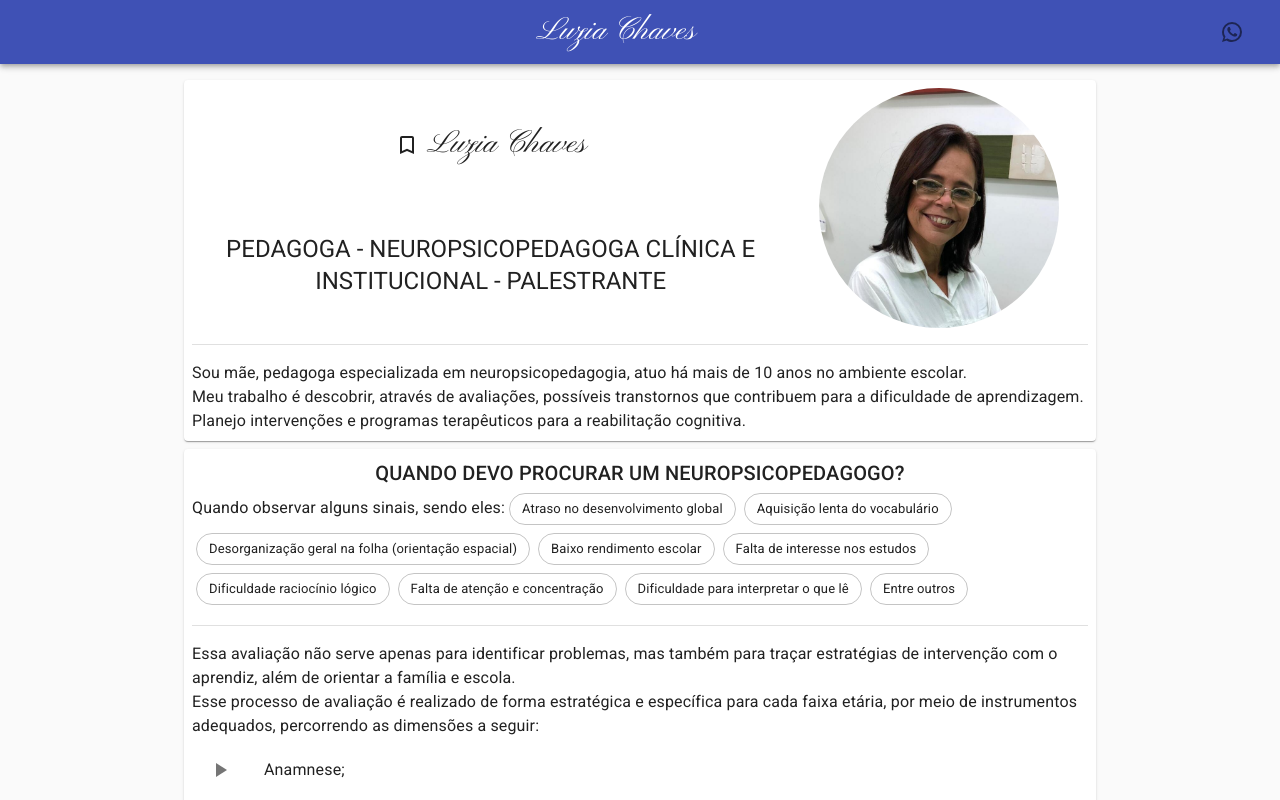
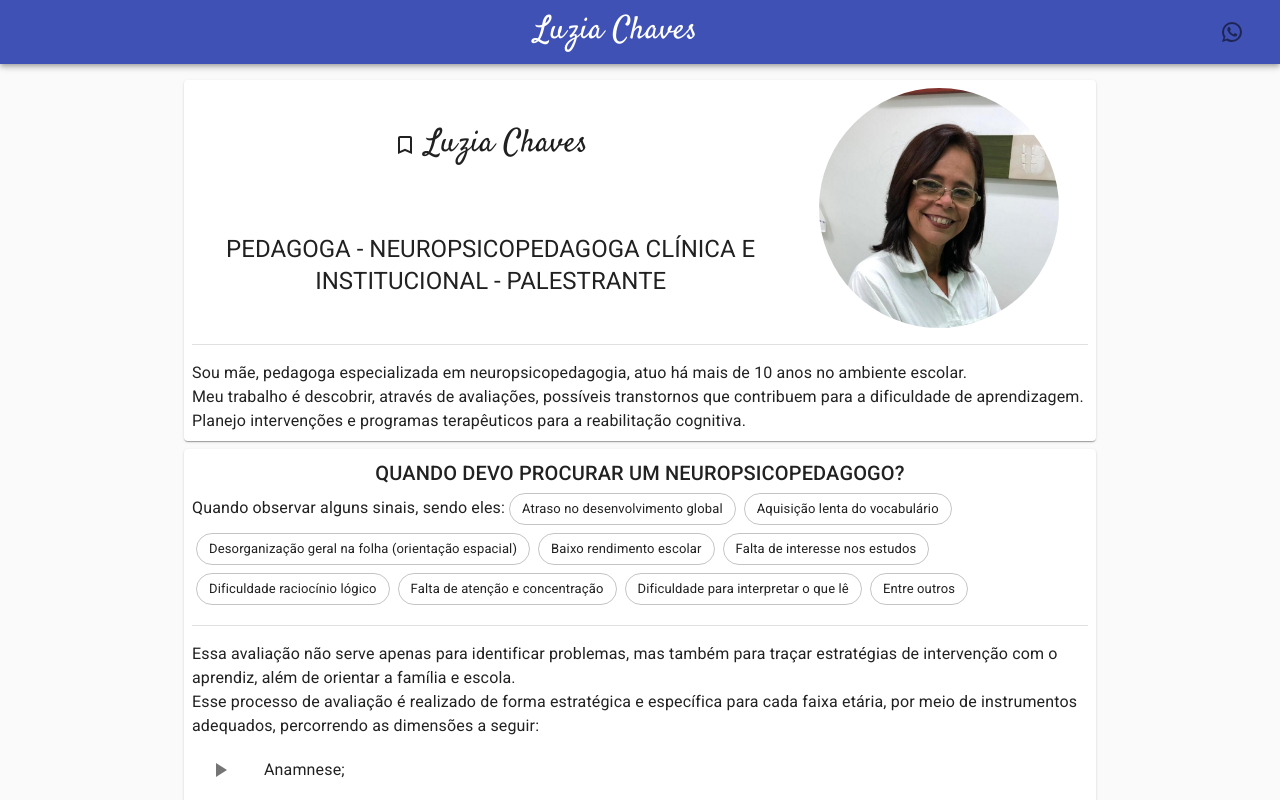
Before and after one commit to PedroMarianoAlmeida/luzia-chaves-landing-page, a Next.js app: page / in a window 1280 px wide. Shown: the top 800 px of the page. Built offline with nearby package versions, Linux system fonts and the light colour scheme.

Commit message:
Alterada fonte cursiva

```diff
--- a/pages/_document.tsx
+++ b/pages/_document.tsx
@@ -67,7 +67,7 @@ class MyDocument extends Document {
             href="https://fonts.googleapis.com/css?family=Roboto:300,400,500,700&display=swap"
           />
           <link
-            href="https://fonts.googleapis.com/css2?family=Pinyon+Script&display=swap"
+            href="https://fonts.googleapis.com/css2?family=Satisfy&display=swap"
             rel="stylesheet"
           />
         </Head>
--- a/src/components/About.tsx
+++ b/src/components/About.tsx
@@ -56,7 +56,7 @@ const useStyles = makeStyles((theme) => ({
   },
 
   nameText: {
-    fontFamily: "'Pinyon Script', cursive",
+    fontFamily: "'Satisfy', cursive",
     fontSize: '2rem',
     marginLeft: theme.spacing(1),
   },
--- a/src/components/AppbarMain.tsx
+++ b/src/components/AppbarMain.tsx
@@ -7,7 +7,7 @@ import { makeStyles } from '@material-ui/core/styles';
 
 const useStyles = makeStyles((theme) => ({
   logoText: {
-    fontFamily: "'Pinyon Script', cursive",
+    fontFamily: "'Satisfy', cursive",
     fontSize: '2rem',
     flexGrow: 1,
   },
```
